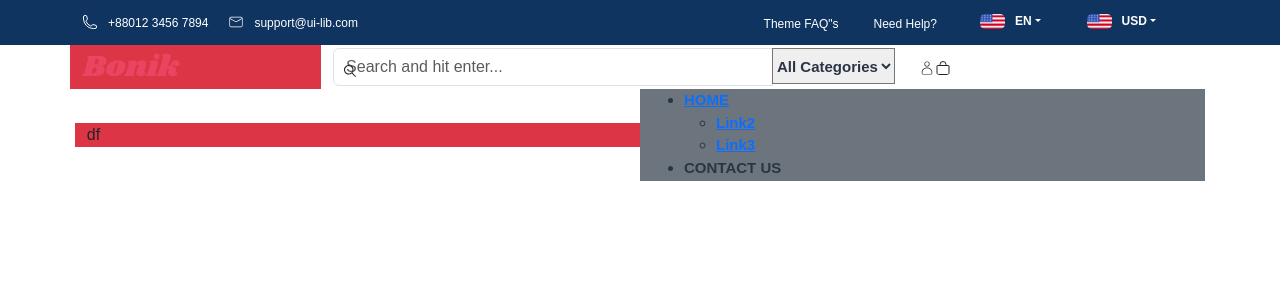
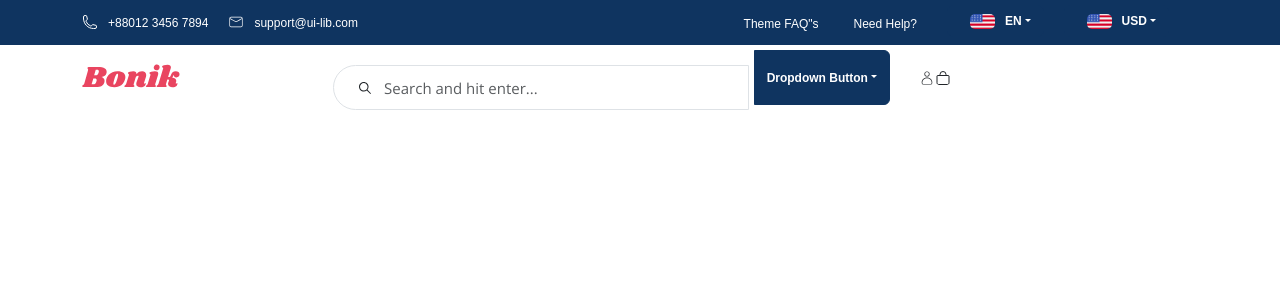
Before and after one commit to Vaishuraju/demo, a React (Create React App) app: page /link1 in a window 1280 px wide. Shown: the top 300 px of the page. Built offline with nearby package versions, Linux system fonts and the light colour scheme.

Commit message:
commit18

```diff
--- a/package.json
+++ b/package.json
@@ -8,8 +8,10 @@
     "react-bootstrap": "^2.9.2",
     "react-dom": "^18.2.0",
     "react-icons": "^4.12.0",
+    "react-redux": "^9.1.0",
     "react-scripts": "^5.0.1",
     "react-slick": "^0.29.0",
+    "redux": "^5.0.1",
     "slick-carousel": "^1.8.1"
   },
   "scripts": {
--- a/src/Css-file/Categories1.css
+++ b/src/Css-file/Categories1.css
@@ -1,3 +1,32 @@
-.footer{
-    background-color:rgb(15, 52, 96);
+@import url('https://fonts.googleapis.com/css2?family=Open+Sans:wght@300&family=Roboto:wght@300&display=swap');
+
+
+.categories-input:focus{
+    border: 1px solid red;
+    box-shadow: none;
+    border-left: none;
 }
+.categories-icon{
+    margin: 30px;
+    padding-left: 25px;
+    position:absolute;
+    width: 20%;
+    height: 20px;
+
+}
+.categories-sub-input{
+    margin-top: 20px;
+    border-radius: 50px;
+    height: 45px;
+    outline: none;
+    padding-left: 50px;
+    font-size: 15px;
+    width: 100%;
+    color:  rgb(218, 225, 231);
+    font-family: 'Open Sans', sans-serif;
+
+}
+.categories-sub-input:hover{
+        border: 1px solid rgb(233, 69, 96);
+        box-shadow: none;
+}
--- a/src/Css-file/Homepage.css
+++ b/src/Css-file/Homepage.css
@@ -28,13 +28,6 @@
 
 }
 .input2{
-     border-radius: 5px;
-     height: 45px;
-     outline: none;
-     margin-left: 16px;
-     font-weight: none;
-     font-weight: none;
-     font-family: 'Open Sans', sans-serif;
 
 
 }
--- a/src/Css-file/Section3.css
+++ b/src/Css-file/Section3.css
@@ -62,6 +62,7 @@
    font-size: 15px;
    display:inline-block;
    margin-bottom: 2px;
+   margin-left: 10px;
 }
 .dropdown:hover{
   color: rgb(233, 69, 96);
--- /dev/null
+++ b/src/Js-file/Action.js
@@ -0,0 +1,14 @@
+const counterReducer=(state=0,action)=>{
+    switch(action.type){
+        case 'INCREMENT':
+          return state+1;
+
+        case 'DECREMENT':
+            return state-1;
+        default:
+             return state;
+    }
+
+}
+
+export default counterReducer
--- /dev/null
+++ b/src/Js-file/Allreaducer.js
@@ -0,0 +1,11 @@
+import { combineReducers } from "redux";
+import counterReducer from "./Action";
+
+
+
+const allreducer=combineReducers({
+       counter:counterReducer
+});
+
+
+export default allreducer;
--- a/src/Js-file/Categories1.js
+++ b/src/Js-file/Categories1.js
@@ -9,33 +9,73 @@ import { IoBagOutline } from "react-icons/io5";
 import { IoIosSearch } from "react-icons/io";
 import InputGroup from 'react-bootstrap/InputGroup';
 import '../Css-file/Categories1.css'
+import { Dropdown } from 'react-bootstrap';
+import { useState } from 'react';
 
 function Categories1() {
+  const [dropdownItems, setDropdownItems] = useState([
+    { key: 'action-1', label: 'Action' },
+    { key: 'action-2', label: 'Another action' },
+    { key: 'action-3', label: 'Something else' },
+  ]);
+
+  const handleItemClick = (eventKey) => {
+    // Perform your operation based on the selected item
+    console.log(`Clicked on item with event key: ${eventKey}`);
+    // Add your custom logic here
+  };
+
+  const changeList = (newItems) => {
+    setDropdownItems(newItems);
+  };
+
+  const defaultList = [
+    { key: 'action-1', label: 'Action' },
+    { key: 'action-2', label: 'Another action' },
+    { key: 'action-3', label: 'Something else' },
+  ];
+
+  const newList = [
+    { key: 'new-action-1', label: 'New Action 1' },
+    { key: 'new-action-2', label: 'New Action 2' },
+    { key: 'new-action-3', label: 'New Something Else' },
+  ];
   return (
     <div>
        <Container >
     <Row>
-       <Col lg={3}  className='bg-danger'>
+       <Col lg={3}  className=''>
        <img src={Logo} alt="logo" className='sec-logo' />
 
        </Col>
        <Col lg={7} className='mx-auto'>
-       <InputGroup className='next-input'>
-              <Form.Control className='next-input1' placeholder='Search and hit enter...'/>
-              <div className='icon'><IoIosSearch /></div>
+       <InputGroup className='categories-input'>
+              <Form.Control className='categories-sub-input' placeholder='Search and hit enter...'/>
+              <div className='categories-icon'><IoIosSearch /></div>
 
 
-           <select class="dropdown">
-           <option className='option1'>All Categories</option>
-           <option  className='option'>Car</option>
-           <option  className='option' >Clothes</option>
-           <option  className='option'>Electronics</option>
-           <option  className='option'>Laptop</option>
-           <option  className='option'>Desktop</option>
-           <option  className='option'>Camera</option>
-           <option className='option'>Toys</option >
+              <Dropdown>
+                <Dropdown.Toggle variant='success' id='dropdown-basic'
+                onClick={() => changeList(newList)}>
+                  Dropdown Button
+                </Dropdown.Toggle>
 
-          </select>
+                <Dropdown.Menu>
+                  {dropdownItems.map((item) => (
+                    <Dropdown.Item
+                      key={item.key}
+                      eventKey={item.key}
+                      onClick={() => {
+                        handleItemClick(item.key);
+                      }}
+                    >
+                    hello
+                    </Dropdown.Item>
+                  ))}
+                </Dropdown.Menu>
+              </Dropdown>
+
+
           </InputGroup>
        </Col>
        <Col lg={2}>
@@ -43,22 +83,6 @@ function Categories1() {
        </Col>
     </Row>
     </Container>
-    <Container fluid>
-      <Row className='mx-auto'>
-        <Col className='bg-danger'>df</Col>
-        <Col className='bg-secondary'>
-        <ul class="dropdown">
-            <li><a href='#'>HOME</a>
-                <ul class="Service">
-                          <li><a href="#">Link2</a></li>
-                          <li><a href="#">Link3</a></li>
-                </ul>
-            </li>
-            <li>CONTACT US</li>
-        </ul>
-        </Col>
-      </Row>
-    </Container>
     </div>
   )
 }
--- /dev/null
+++ b/src/Js-file/Counter.js
@@ -0,0 +1,12 @@
+export const increment=()=>{
+    return {
+        type:'INCREMENT'
+    }
+
+};
+
+export const decrement=()=>{
+     return{
+            type:'DECREMENT'
+     }
+}
--- a/src/Js-file/Section2.js
+++ b/src/Js-file/Section2.js
@@ -5,9 +5,16 @@ import 'slick-carousel/slick/slick-theme.css';
 import '../Css-file/Section2.css'
 import { Col, Container, Row } from 'react-bootstrap';
 import { IoMdArrowDropright } from "react-icons/io";
+import { useSelector, useDispatch } from 'react-redux';
+import {increment,decrement} from './Counter'
 
 
 export default function Carousel() {
+
+  const counter = useSelector(state => state.counter);
+  const dispatch = useDispatch();
+
+
   const [sliderRef, setSliderRef] = useState();
 
   const sliderSettings = {
@@ -87,6 +94,15 @@ export default function Carousel() {
             <div className='d-flex' >
             <span className='first-carousel-rating d-flex'>{card.amount}</span>
             <span className='first-carousel-deleted' ><del>{card.amount}</del></span>
+
+            <div className='d-flex align-items-end'>
+
+      <button onClick={() => dispatch(increment())}>+</button>
+      </div>
+        <div>  <p>{counter}</p></div>
+      <div>
+      <button onClick={() => dispatch(decrement())}>-</button>
+           </div>
             </div>
             </div>
           </div>
--- /dev/null
+++ b/src/Js-file/Store.js
@@ -0,0 +1,7 @@
+import { createStore } from "redux";
+import allreducer from "./Allreaducer";
+
+
+ const store=createStore(allreducer)
+
+export default store
--- a/src/index.js
+++ b/src/index.js
@@ -2,8 +2,12 @@ import React from 'react';
 import ReactDOM from 'react-dom';
 import App from './App';
 import './index.css';
+import { Provider } from 'react-redux';
+import store  from './Js-file/Store';
 
 ReactDOM.render(
-  <App />,
+  <Provider store={store}>
+  <App />
+  </Provider>,
   document.getElementById('root')
 );
```
Also changed, not shown: src/Js-file/Section3.js (+11 -11 lines), 1 other file (tests, documents, lock files or other folders).
